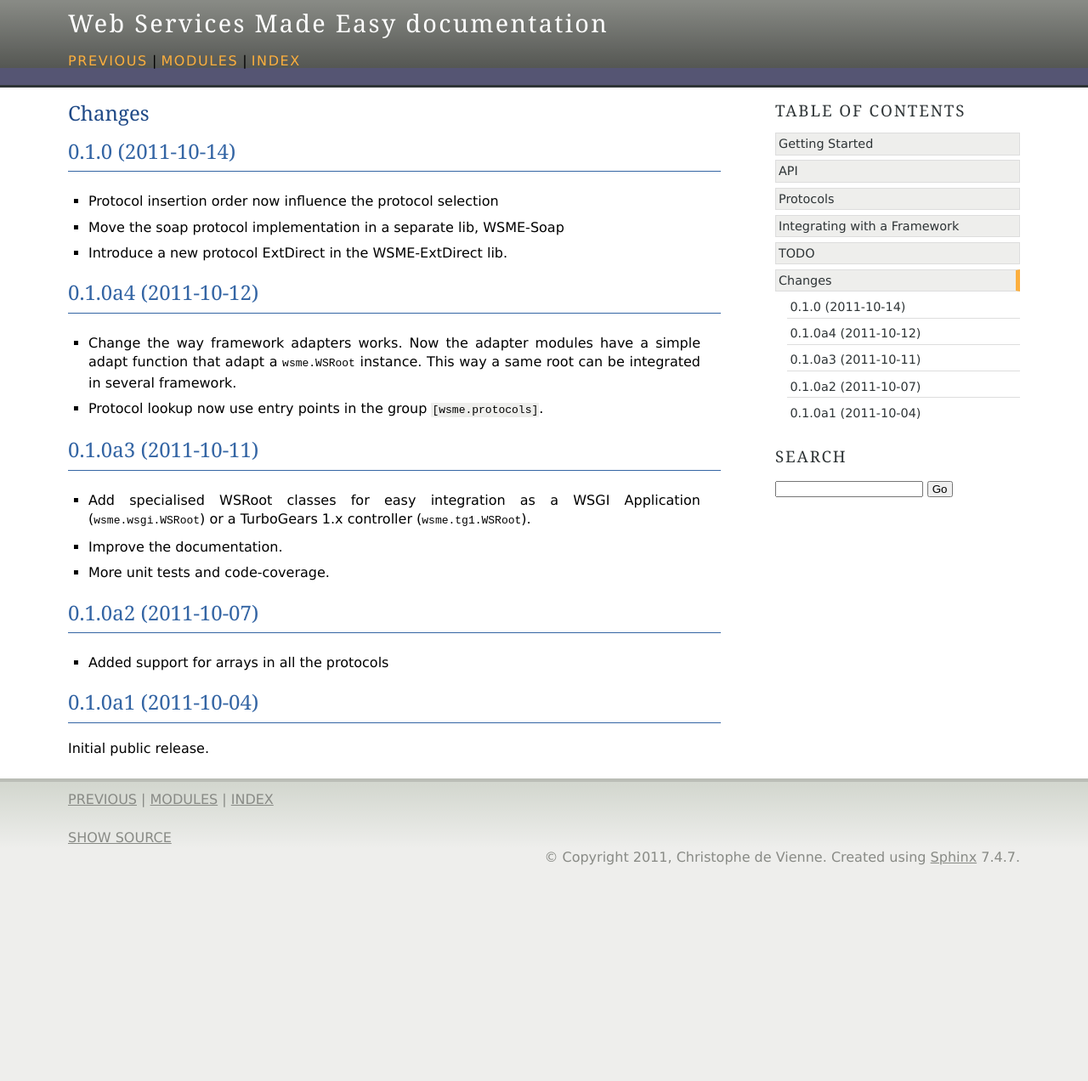
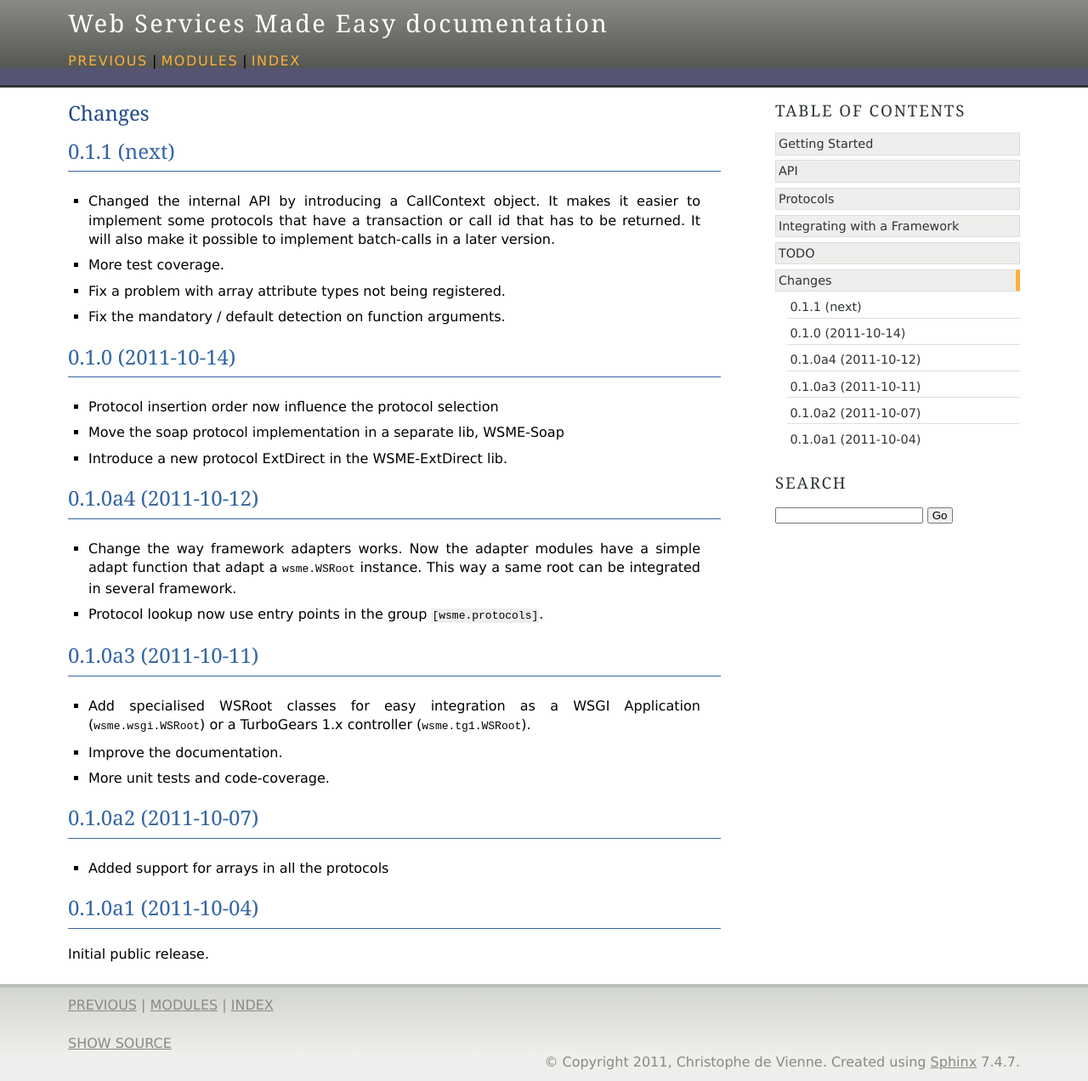
Before and after one commit to openstack-archive/wsme, a Sphinx documentation site: the page built from doc/changes.rst, in a window 1280 px wide. Shown: the whole page at 85% size. Built offline with Sphinx 7.4.7, drawn with Linux system fonts in a browser that asks for light colours; the version number could not be read and is left out; before the commit the page ends 1030 px from its top, so only the background shows below that.

Commit message:
Prepare next release (should be soon)

```diff
--- a/doc/changes.rst
+++ b/doc/changes.rst
@@ -1,5 +1,19 @@
 Changes
 =======
+
+0.1.1 (next)
+------------
+
+*   Changed the internal API by introducing a CallContext object.
+    It makes it easier to implement some protocols that have
+    a transaction or call id that has to be returned. It will also
+    make it possible to implement batch-calls in a later version.
+
+*   More test coverage.
+
+*   Fix a problem with array attribute types not being registered.
+
+*   Fix the mandatory / default detection on function arguments.
 
 0.1.0 (2011-10-14)
 ------------------
```
Also changed, not shown: 1 other file.
